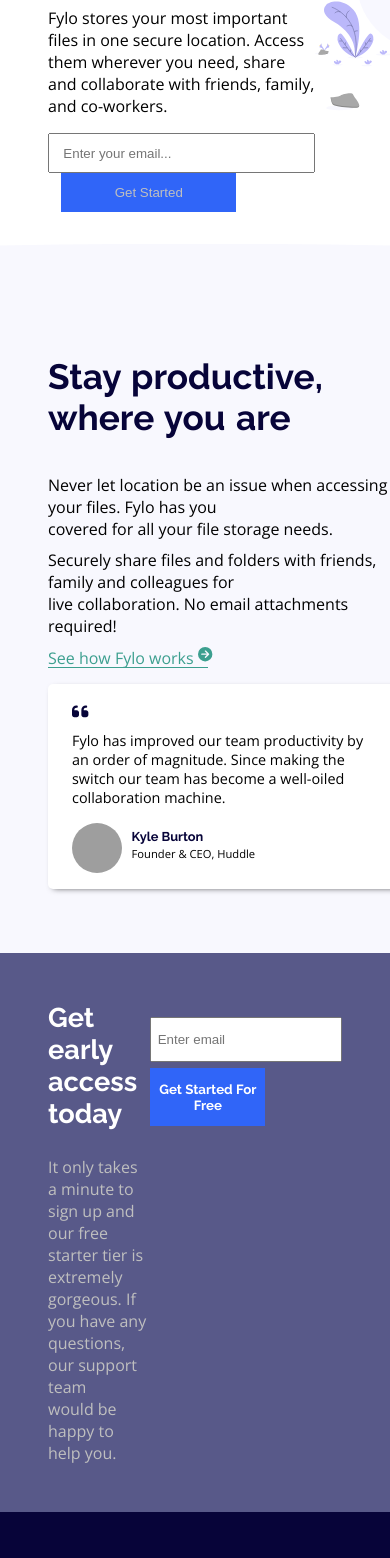
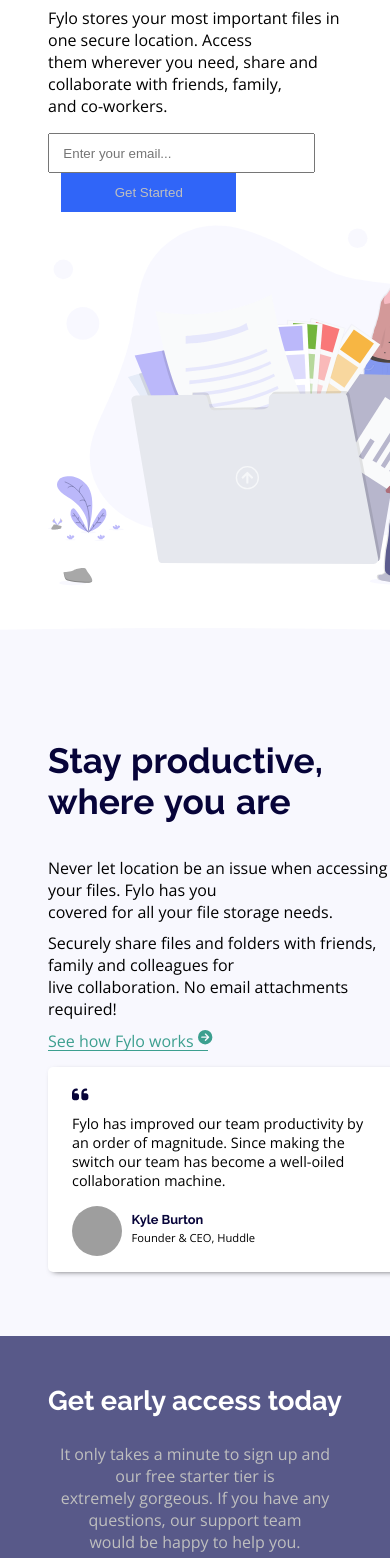
Before and after one commit to Presho99/fylo-landing-page, a React (Create React App) app: page / in a window 390 px wide. Shown: the part 395-1953 px from the top of the page. Built offline with nearby package versions, Linux system fonts and the light colour scheme; grey boxes are pictures that could not be loaded.

Commit message:
add media-query to LandingThree component

```diff
--- a/src/assets/index.css
+++ b/src/assets/index.css
@@ -3,6 +3,9 @@
     box-sizing: border-box;
     margin: 0;
     padding: 0;
+}
+body{
+    width: 100vw;
 }
 
 h1, h2, h3, h4{
@@ -73,6 +76,13 @@
 
 .one-image img{
 width: 32em;
+}
+
+@media only screen and (min-width: 375px) and (max-width: 576px) {
+.one{
+    display: flex;
+    flex-direction: column;
+}
 }
 /* LandingOne */
 
@@ -164,6 +174,8 @@
     display: flex;
     justify-content: space-between;
     padding: 3em 3em;
+    padding-right: 7em;
+    max-width: 100vw;
 }
 .three-title{
     font-size: 1.7em;
@@ -201,6 +213,30 @@
     color: #fff;
     font-family: "Raleway", sans-serif;
     font-weight: 700;
+    cursor: pointer;
+}
+
+@media only screen and (min-width: 375px) and (max-width: 867px){
+    .three{
+        flex-direction: column;
+        padding: 3em 3em;
+    }
+
+
+    .three-title{
+        text-align: center;
+    }
+    .three-p{
+        text-align: center;
+
+    }
+    .three-form{
+
+        margin: auto;
+    }
+    .three-btn{
+       width: 100%;
+    }
 }
 /* LandingThree */
 
```
